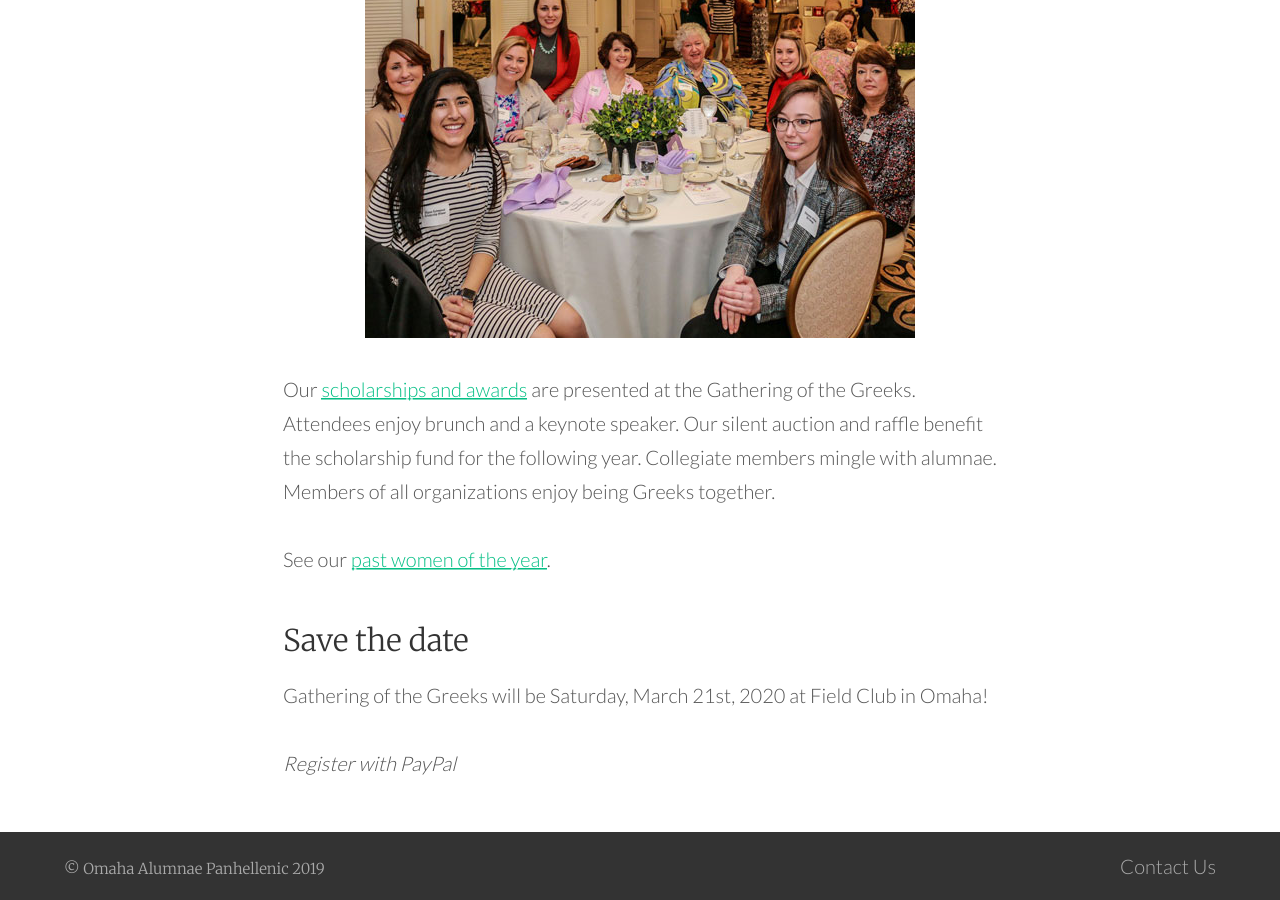
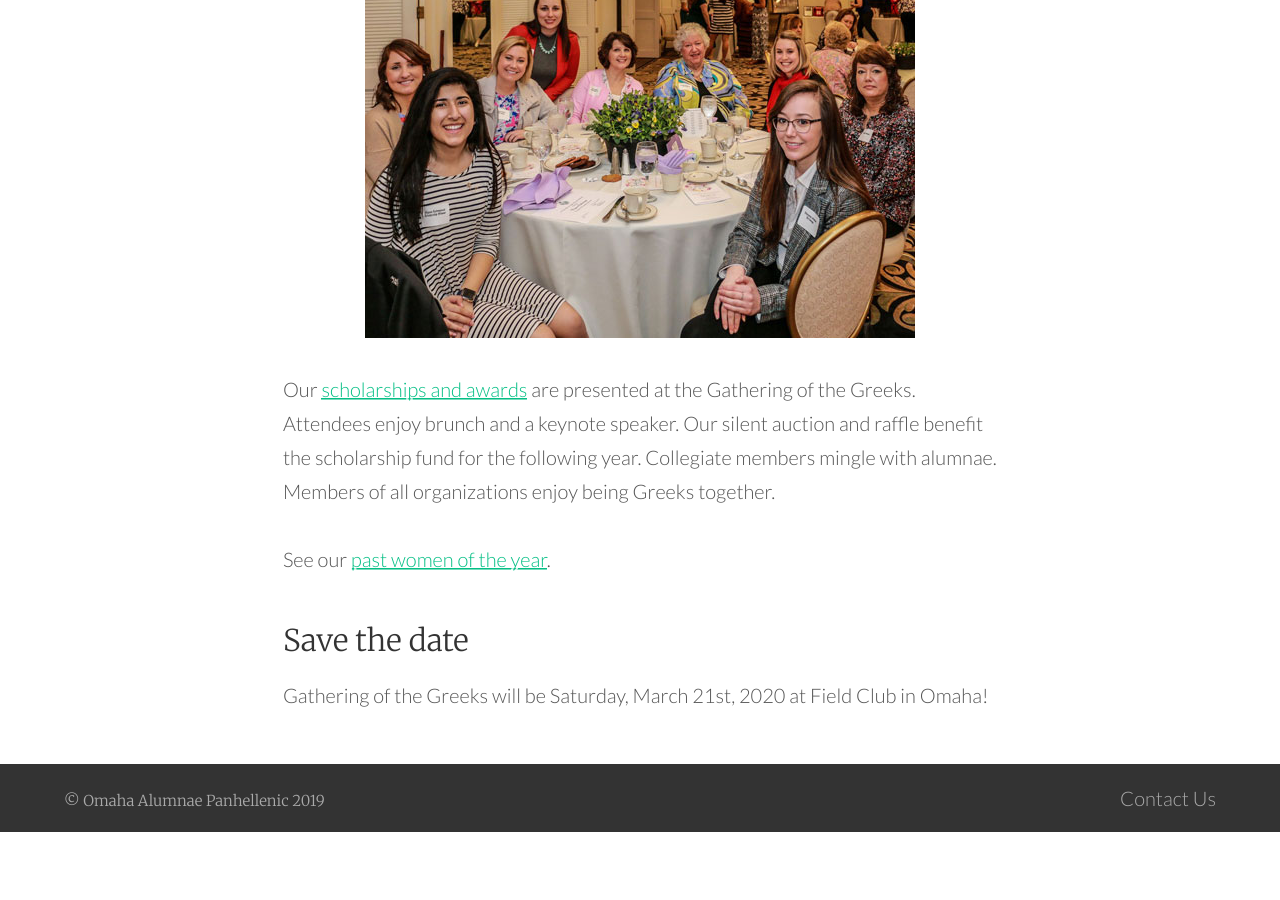
Before and after one commit to courtneyxann/oapa, a Jekyll site: the page built from docs/events.md, in a window 1280 px wide and 900 px high, scrolled down 692 px. Built offline with Jekyll 4.4.1, drawn with Linux system fonts in a browser that asks for light colours; after the commit the page ends 1524 px from its top, so only the background shows below that.

```diff
--- a/docs/events.md
+++ b/docs/events.md
@@ -14,8 +14,8 @@
 ### Save the date
 Gathering of the Greeks will be Saturday, March 21st, 2020 at Field Club in Omaha!
 
-*Register with PayPal*
-<!--form action="https://www.paypal.com/cgi-bin/webscr" method="post" target="_top">
+<!--*Register with PayPal*
+<form action="https://www.paypal.com/cgi-bin/webscr" method="post" target="_top">
 <input type="hidden" name="cmd" value="_s-xclick">
 <input type="hidden" name="hosted_button_id" value="F7ATKG5K7LXCA">
 <input type="image" src="https://www.paypalobjects.com/en_US/i/btn/btn_buynowCC_LG.gif" border="0" name="submit" alt="PayPal - The safer, easier way to pay online!">
```
